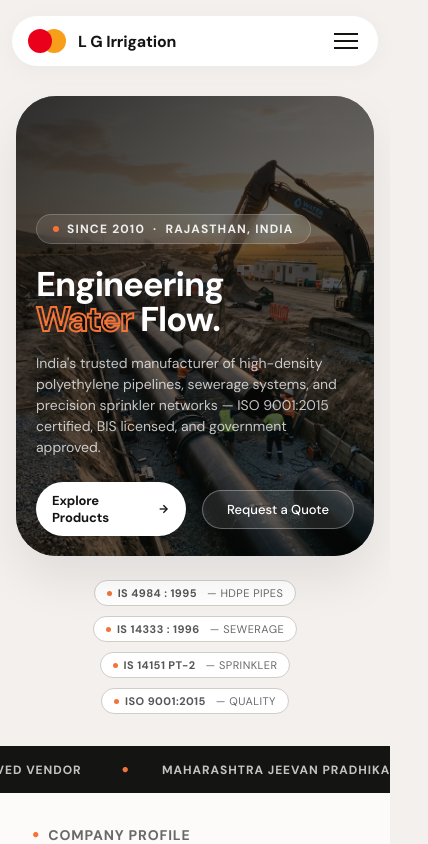
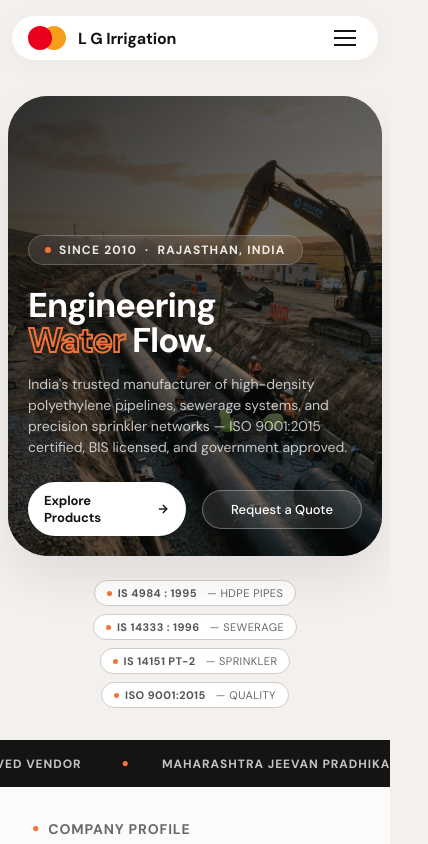
Before and after one commit to Qambar-dev-0207/lgirrigation, a Next.js app: page / in a window 390 px wide. Shown: the top 844 px of the page, 428 px wide, since content can reach past the window. Built offline with nearby package versions, Linux system fonts and the light colour scheme.

Commit message:
Fix mobile layout: hamburger icon, horizontal overflow, hero frame and cert strip widths

```diff
--- a/src/app/globals.css
+++ b/src/app/globals.css
@@ -64,6 +64,7 @@ html {
   font-size: 16px;
   -webkit-font-smoothing: antialiased;
   -moz-osx-font-smoothing: grayscale;
+  overflow-x: hidden;
 }
 
 body {
@@ -1984,7 +1985,16 @@ tr:nth-child(even) td {
   }
 
   .hero-stadium-frame {
+    width: calc(100% - 16px) !important;
     height: 460px;
+  }
+
+  .hero-cert-strip {
+    width: calc(100% - 16px) !important;
+    justify-content: center;
+    padding: var(--space-3) 0 var(--space-4);
+    flex-wrap: wrap;
+    gap: 8px;
   }
 
   .hero-headline {
@@ -2012,11 +2022,6 @@ tr:nth-child(even) td {
     font-size: 0.8125rem;
     justify-content: center;
     flex: 1;
-  }
-
-  .hero-cert-strip {
-    justify-content: center;
-    padding: var(--space-3) 0 var(--space-4);
   }
 
   .cert-chip {
@@ -3424,11 +3429,30 @@ tr:nth-child(even) td {
   .nav-pill {
     padding: 8px 16px !important;
     width: calc(100% - 24px) !important;
-    max-width: 420px !important;
+    max-width: none !important;
+    justify-content: space-between !important;
+    box-sizing: border-box !important;
+  }
+
+  .nav-actions {
+    gap: 0 !important;
   }
 
   .hamburger {
-    padding: 4px !important;
+    display: flex !important;
+    flex-direction: column !important;
+    align-items: center;
+    justify-content: center;
+    gap: 5px;
+    padding: 6px !important;
+    margin-left: 4px;
+  }
+
+  .hamburger span {
+    display: block !important;
+    width: 22px;
+    height: 2px;
+    margin: 0 !important;
   }
 
   .project-stats-preview {
```
